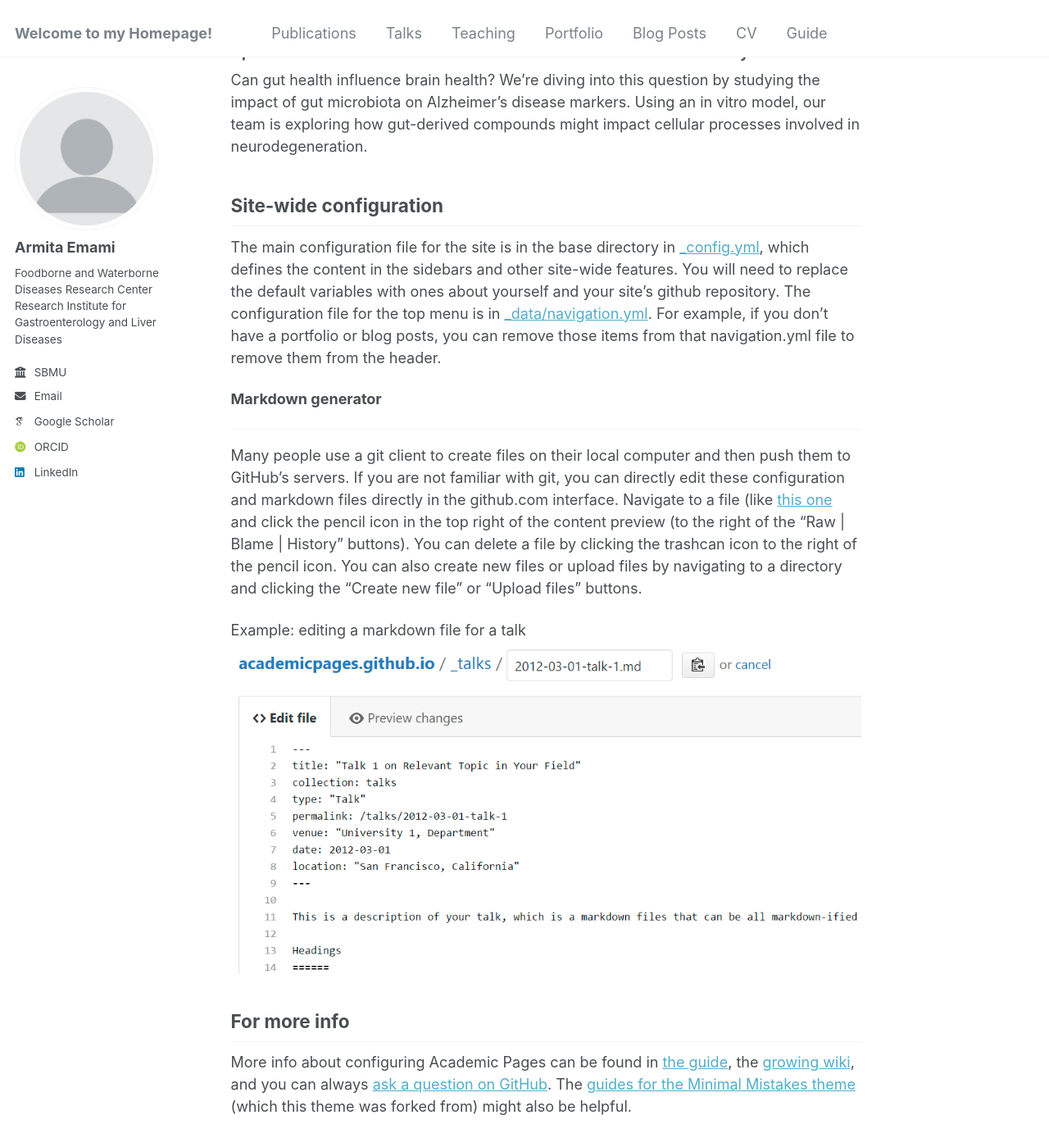
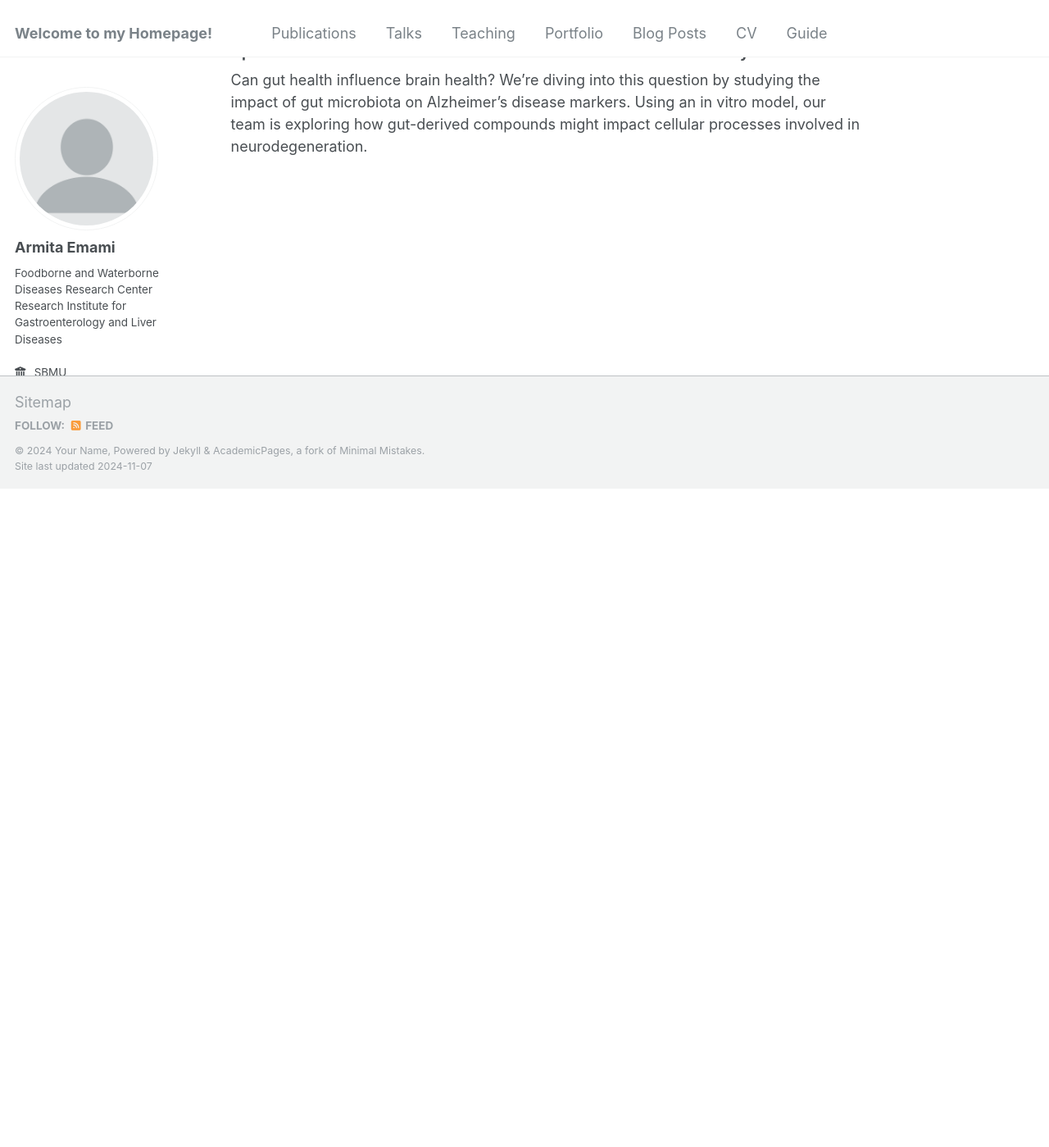
Before and after one commit to Armitaem/main0, a Jekyll site: the page built from _pages/about.md, in a window 1280 px wide and 1400 px high, scrolled down 2288 px. Shown: the whole window at 82% size. Built offline with Jekyll 4.4.1, drawn with Linux system fonts in a browser that asks for light colours; some web fonts are replaced; after the commit the page ends 2885 px from its top, so only the background shows below that.

Commit message:
Update about.md
fdsg

```diff
--- a/_pages/about.md
+++ b/_pages/about.md
@@ -83,7 +83,7 @@
 
 
 
-
+<!--
 Site-wide configuration
 ------
 The main configuration file for the site is in the base directory in [_config.yml](https://github.com/academicpages/armitaem.github.io/main//blob/master/_config.yml), which defines the content in the sidebars and other site-wide features. You will need to replace the default variables with ones about yourself and your site's github repository. The configuration file for the top menu is in [_data/navigation.yml](https://github.com/academicpages/armitaem.github.io/main//blob/master/_data/navigation.yml). For example, if you don't have a portfolio or blog posts, you can remove those items from that navigation.yml file to remove them from the header.
@@ -99,4 +99,4 @@
 
 For more info
 ------
-More info about configuring Academic Pages can be found in [the guide](armitaem.github.io/main/markdown/), the [growing wiki](https://github.com/academicpages/armitaem.github.io/main//wiki), and you can always [ask a question on GitHub](https://github.com/academicpages/armitaem.github.io/main//discussions). The [guides for the Minimal Mistakes theme](https://mmistakes.github.io/minimal-mistakes/docs/configuration/) (which this theme was forked from) might also be helpful.
+More info about configuring Academic Pages can be found in [the guide](armitaem.github.io/main/markdown/), the [growing wiki](https://github.com/academicpages/armitaem.github.io/main//wiki), and you can always [ask a question on GitHub](https://github.com/academicpages/armitaem.github.io/main//discussions). The [guides for the Minimal Mistakes theme](https://mmistakes.github.io/minimal-mistakes/docs/configuration/) (which this theme was forked from) might also be helpful. -->
```
